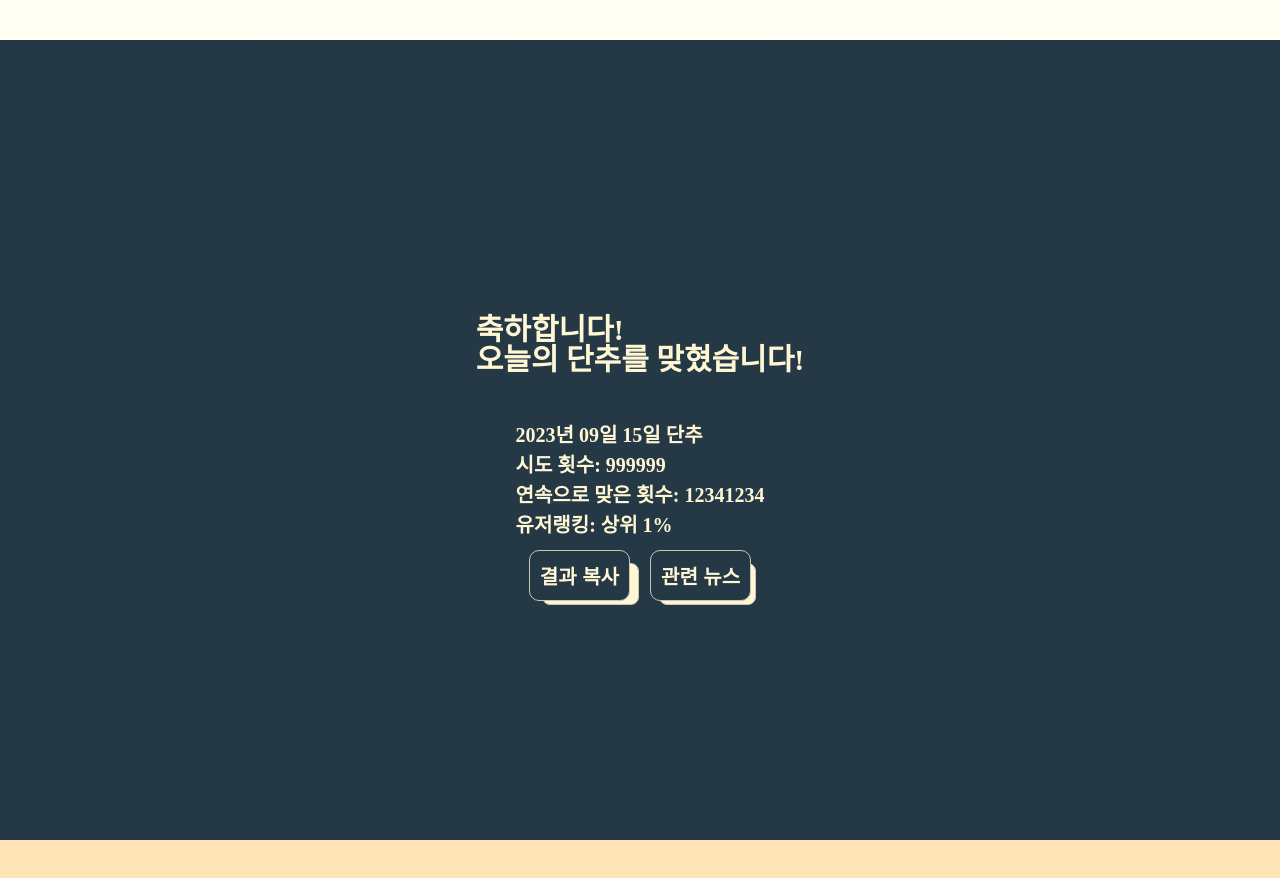
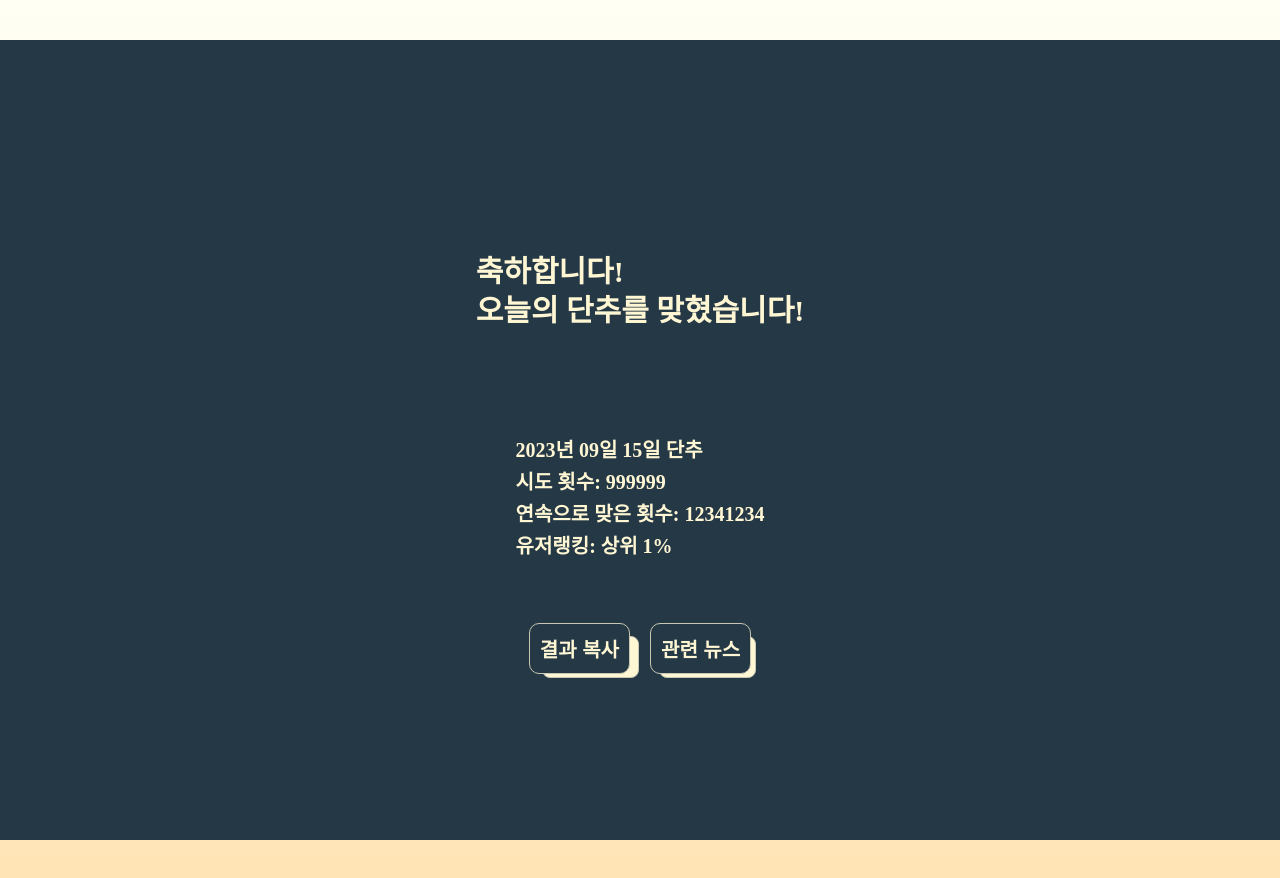
Before and after one commit to team-hca/danchu, a React (Create React App) app in the folder frontend/frontapp/: page /congrat in a window 1280 px wide. Built offline with nearby package versions, Linux system fonts and the light colour scheme.

Commit message:
💄 style: 줄간격 및 margin 조절

```diff
--- a/frontend/frontapp/src/components/CongratModal.jsx
+++ b/frontend/frontapp/src/components/CongratModal.jsx
@@ -8,46 +8,51 @@ const ModalContainer = styled.div`
   flex-direction: column;
   justify-content: center;
   align-items: center;
-  height: 100vh; // 화면 전체 높이
+  height: 100vh;
 `
 
 const SuccessContent = styled.div`
+  margin: 50px 0px;
 
+  & > div {
+    margin-bottom: 12px;
+  }
 `
 
 const CongratTitle = styled.span`
   color: #FFF7D4;
   font-weight: bold;
   font-size: 30px;
-  margin: 40px 0px 40px 0px;
+  line-height: 1.3;
+  margin: 50px 0px;
 `
 
 const DanchuDate = styled.div`
   color: #FFF7D4;
   font-weight: bold;
   font-size: 20px;
-  margin: 10px 0px 10px 0px;
+  margin: 10px 0px;
 `
 
 const DanchuTrial = styled.div`
   color: #FFF7D4;
   font-weight: bold;
   font-size: 20px;
-  margin: 10px 0px 10px 0px;
+  margin: 10px 0px;
 `
 
 const DanchuStreak = styled.div`
   color: #FFF7D4;
   font-weight: bold;
   font-size: 20px;
-  margin: 10px 0px 10px 0px;
+  margin: 10px 0px;
 `
 
 const DanchuRank = styled.div`
   color: #FFF7D4;
   font-weight: bold;
   font-size: 20px;
-  margin: 10px 0px 10px 0px;
+  margin: 10px 0px;
 `
 
 const CongratContentButton = styled.button`
```
